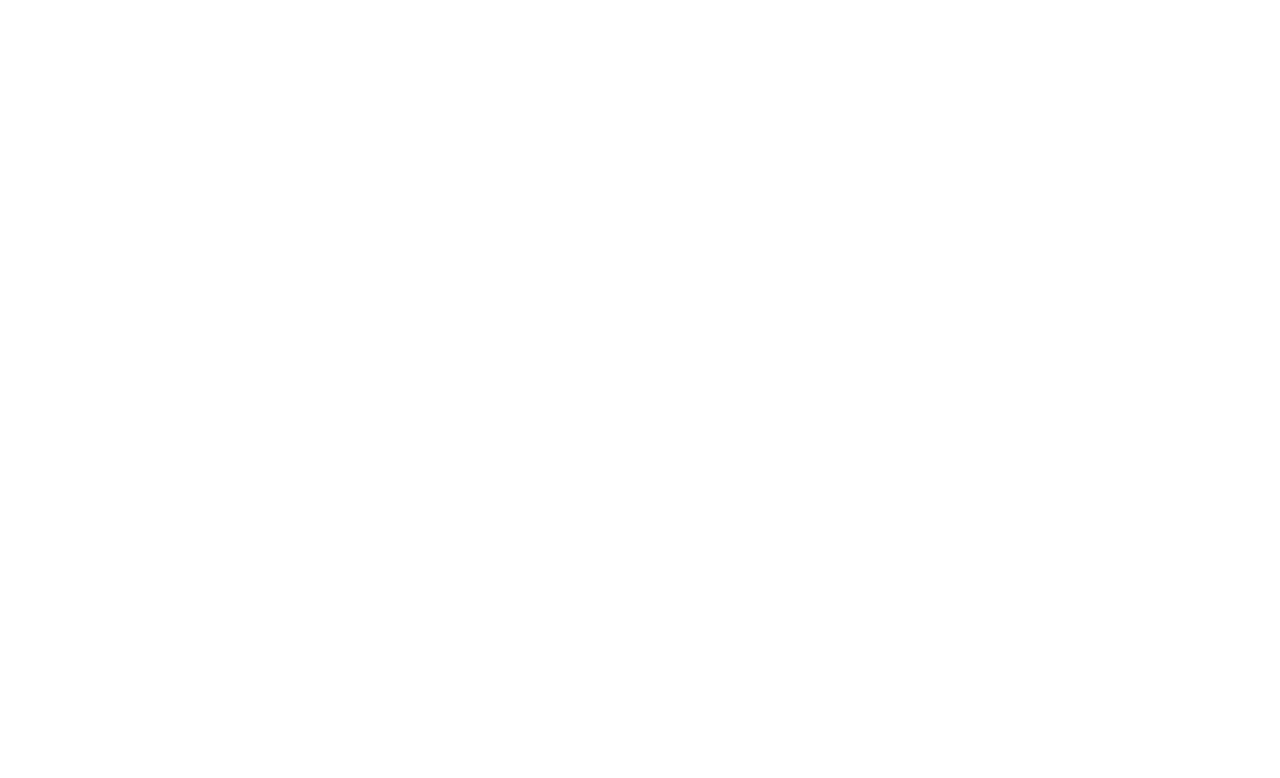
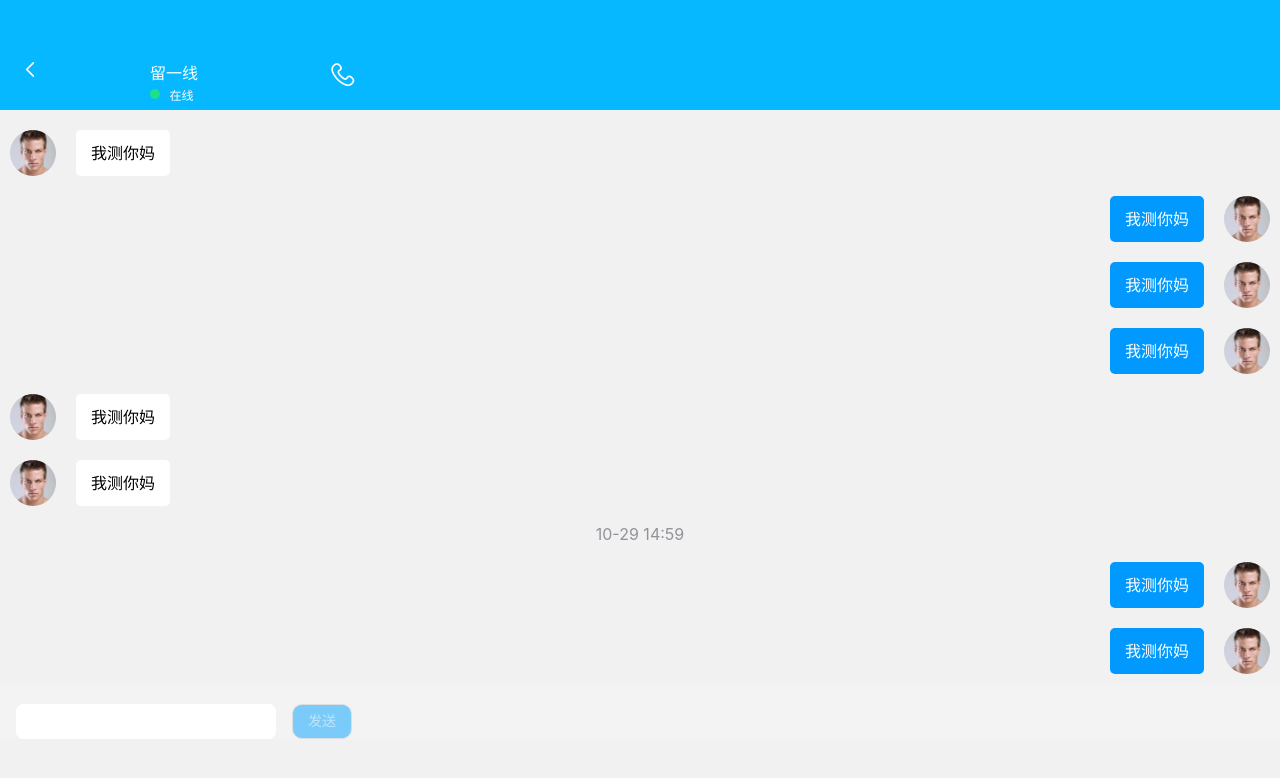
Before and after one commit to nanoyou/akari-yumeta-mobile, a Vue app: page /chat/dialog in a window 1280 px wide. Before the commit this address had no page. Shown: the top 778 px of the page. Built offline with nearby package versions, Linux system fonts and the light colour scheme.

Commit message:
实现部分聊天页面

```diff
--- a/components.d.ts
+++ b/components.d.ts
@@ -7,6 +7,7 @@
 
 declare module 'vue' {
   export interface GlobalComponents {
+    ChatDialogBar: typeof import('./src/components/tabbar/ChatDialogBar.vue')['default']
     DynamicCard: typeof import('./src/components/dynamic/DynamicCard.vue')['default']
     LinkCard: typeof import('./src/components/dynamic/LinkCard.vue')['default']
     RouterLink: typeof import('vue-router')['RouterLink']
--- /dev/null
+++ b/src/components/tabbar/ChatDialogBar.vue
@@ -0,0 +1,63 @@
+<script setup lang="ts">
+const onClickLeft = () => history.back()
+
+</script>
+
+<template>
+  <div class="chat_dialog_bar">
+    <div class="icon_container">
+      <van-icon @click="onClickLeft" class="back_icon" size="20" name="arrow-left" />
+      <div>
+        <div class="bar_username">留一线</div>
+        <div class="flex_container">
+          <div class="online_status_icon"></div>
+          <div class="online_word">在线</div>
+          <van-icon class="back_icon" size="10" name="arrow-right" />
+        </div>
+      </div>
+      <van-icon class="phone_button" size="30" name="phone-o" />
+    </div>
+
+  </div>
+</template>
+
+<style scoped>
+.online_word {
+  font-size: 12px;
+  color: white;
+  margin-top: 2px;
+}
+.flex_container {
+  display: flex;
+  justify-content: center;
+}
+.online_status_icon {
+  width: 10px;
+  height: 10px;
+  border-radius: 5px;
+  margin: 5px 10px 0px 15px;
+  background-color: #1fe087;
+}
+.bar_username{
+  margin: 60px 110px 0px 110px;
+  color: white;
+  white-space: nowrap;
+}
+.icon_container {
+  display: flex;
+}
+.chat_dialog_bar {
+  height: 110px;
+  justify-content: space-between;
+
+  background-color: #06B8FF;
+}
+.back_icon {
+  margin: 60px 0px 0px 20px;
+  color: white;
+}
+.phone_button {
+  margin: 60px 0px 0px 20px;
+  color: white;
+}
+</style>
--- a/src/router/index.ts
+++ b/src/router/index.ts
@@ -21,6 +21,16 @@
     component: () => import('@/views/chat/ChatPage.vue'),
     meta: {
       showTabBar: true,
+      showTopBar: false,
+      title: '聊天'
+    }
+  },
+  {
+    path: '/chat/dialog',
+    name: 'chat_dialog',
+    component: () => import('@/views/chat/ChatDialog.vue'),
+    meta: {
+      showTabBar: false,
       showTopBar: false,
       title: '聊天'
     }
--- a/src/views/chat/ChatDialog.vue
+++ b/src/views/chat/ChatDialog.vue
@@ -1,11 +1,152 @@
 <script setup lang="ts">
 
+import ChatDialogBar from "@/components/tabbar/ChatDialogBar.vue";
+import {ref} from "vue";
+
+const message_value = ref('')
 </script>
 
 <template>
-<div>聊天对话框</div>
+  <ChatDialogBar></ChatDialogBar>
+  <div class="dialog_body">
+    <div class="message_container_left">
+      <img class="search_record_photo" src="/imgs/teacher1.jpg" alt="" />
+      <div class="message_container_white">
+        <div class="message_word_black">
+          我测你妈
+        </div>
+      </div>
+    </div>
+
+    <div class="message_container_right">
+      <div class="message_container_blue">
+        <div class="message_word_white">
+          我测你妈
+        </div>
+      </div>
+      <img class="search_record_photo" src="/imgs/teacher1.jpg" alt="" />
+    </div>
+    <div class="message_container_right">
+      <div class="message_container_blue">
+        <div class="message_word_white">
+          我测你妈
+        </div>
+      </div>
+      <img class="search_record_photo" src="/imgs/teacher1.jpg" alt="" />
+    </div>
+    <div class="message_container_right">
+      <div class="message_container_blue">
+        <div class="message_word_white">
+          我测你妈
+        </div>
+      </div>
+      <img class="search_record_photo" src="/imgs/teacher1.jpg" alt="" />
+    </div>
+
+    <div class="message_container_left">
+      <img class="search_record_photo" src="/imgs/teacher1.jpg" alt="" />
+      <div class="message_container_white">
+        <div class="message_word_black">
+          我测你妈
+        </div>
+      </div>
+    </div>
+    <div class="message_container_left">
+      <img class="search_record_photo" src="/imgs/teacher1.jpg" alt="" />
+      <div class="message_container_white">
+        <div class="message_word_black">
+          我测你妈
+        </div>
+      </div>
+    </div>
+    <div style="justify-content: center; display: flex">
+      <div class="time_message">10-29 14:59</div>
+    </div>
+    <div class="message_container_right">
+      <div class="message_container_blue">
+        <div class="message_word_white">
+          我测你妈
+        </div>
+      </div>
+      <img class="search_record_photo" src="/imgs/teacher1.jpg" alt="" />
+    </div>
+    <div class="message_container_right">
+      <div class="message_container_blue">
+        <div class="message_word_white">
+          我测你妈
+        </div>
+      </div>
+      <img class="search_record_photo" src="/imgs/teacher1.jpg" alt="" />
+    </div>
+
+    <div class="search_container">
+      <van-cell-group inset>
+        <van-field
+            style="height: 35px; width: 260px"
+            v-model="message_value"
+        />
+      </van-cell-group>
+      <van-button class="send_button">发送</van-button>
+    </div>
+
+  </div>
 </template>
 
 <style scoped>
+.send_button {
+  background-color: #7ACBFA;
+  color: #C0E4FC;
+  border-radius: 10px;
+  height: 35px;
+}
+.search_container {
+  padding-top: 20px;
+  background-color: #f3f3f3;
+  display: flex;
+}
 
+.time_message {
+  color: #93929A;
+  margin: 8px 0px 8px 0px
+}
+.message_container_blue{
+  background-color: #0199FE;
+  margin: 10px;
+  height: 46px;
+  line-height: 46px;
+  border-radius: 5px;
+}
+.message_word_black {
+  margin: 0px 15px 0px 15px;
+  font-weight: 500;
+}
+.message_word_white {
+  margin: 0px 15px 0px 15px;
+  font-weight: 500;
+  color: white;
+}
+.message_container_left {
+  display: flex;
+}
+.message_container_right {
+  display: flex;
+  justify-content: right;
+}
+.message_container_white {
+  background-color: white;
+  margin: 10px;
+  height: 46px;
+  line-height: 46px;
+  border-radius: 5px;
+}
+.dialog_body {
+  height: 85vh;
+  background-color: #F1F1F1;
+  padding-top: 10px;
+}
+.search_record_photo {
+  width: 46px;
+  border-radius: 23px;
+  margin: 10px;
+}
 </style>
--- a/src/views/chat/ChatPage.vue
+++ b/src/views/chat/ChatPage.vue
@@ -1,13 +1,21 @@
 <script setup lang="ts">
 import { ref } from 'vue'
+import router from "@/router";
 
 const search_value = ref('')
+const to_my = () => {
+  router.push("/my")
+}
+
+const show_chat = () => {
+  router.push("/chat/dialog")
+}
 </script>
 
 <template>
   <div class="head_container">
     <div class="user_info_container">
-      <img class="user_photo" src="/imgs/xiaoyi.png" alt="" />
+      <img @click="to_my" class="user_photo" src="/imgs/xiaoyi.png" alt="" />
       <div>
         <div class="user_name">小益</div>
         <div class="flex_container">
@@ -32,7 +40,7 @@
 
     <div class="chat_records_container">
       <div v-for="i in 2">
-        <div class="chat_record_container_important">
+        <div @click="show_chat" class="chat_record_container_important">
           <img class="search_record_photo" src="/imgs/teacher1.jpg" alt="" />
           <div class="record_right">
             <div class="record_first_line">
@@ -51,7 +59,7 @@
         </div>
       </div>
       <div v-for="i in 10">
-        <div class="chat_record_container">
+        <div @click="show_chat" class="chat_record_container">
           <img class="search_record_photo" src="/imgs/teacher1.jpg" alt="" />
           <div class="record_right">
             <div class="record_first_line">
```
Also changed, not shown: public/imgs/telephone.png (added).
